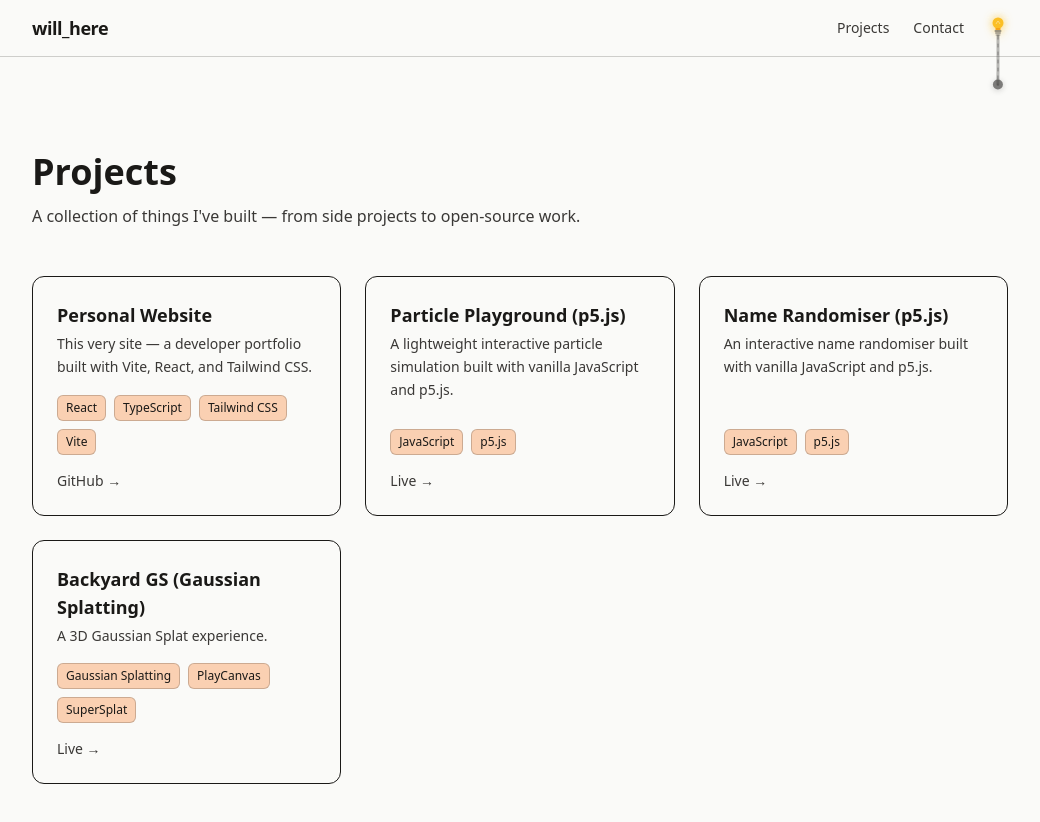
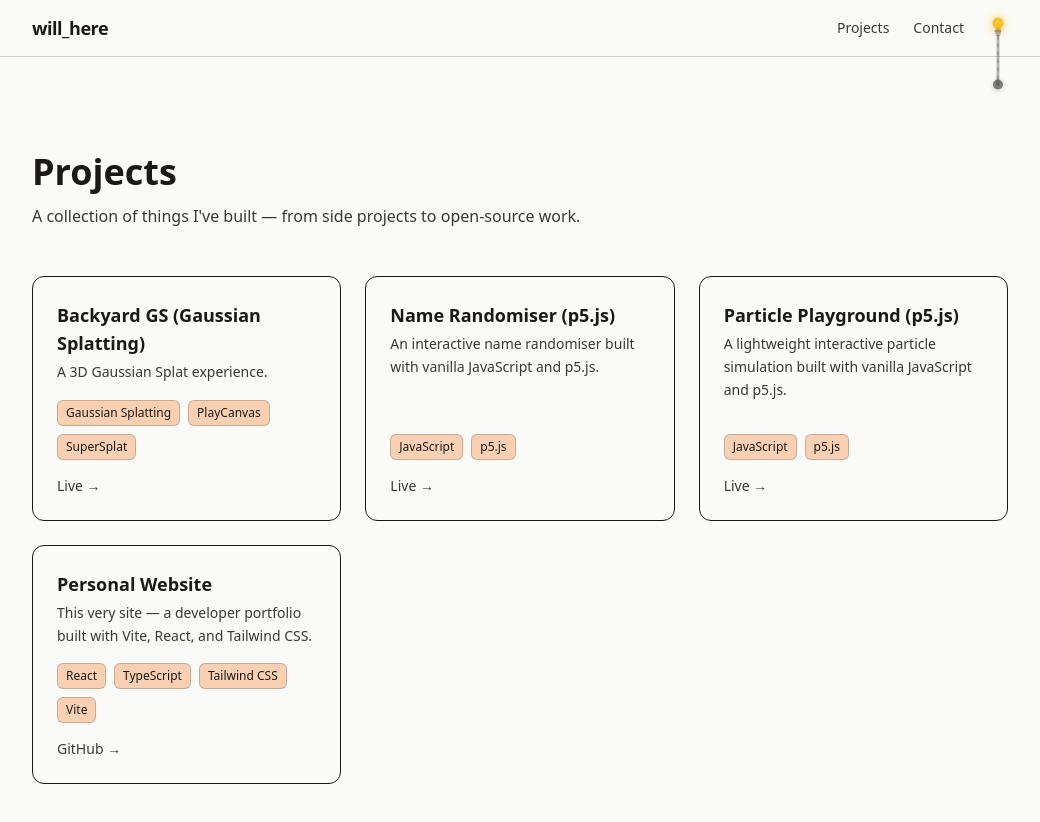
Before and after one commit to will4799/PersonalWebsite, a React (Vite) app: page /projects in a window 1280 px wide. Shown: the top 822 px of the page, without its empty margins (120-1160 px from the left). Built offline with nearby package versions, Linux system fonts and the light colour scheme.

Commit message:
fix:reversed project order. renamed gaussian link to not vonflict with public directory

```diff
--- a/src/App.tsx
+++ b/src/App.tsx
@@ -44,7 +44,7 @@ export default function App() {
           <Routes>
             <Route path="/" element={<Home />} />
             <Route path="/projects" element={<Projects />} />
-            <Route path="/projects/backyard-gs-scene" element={<BackyardScene />} />
+            <Route path="/projects/backyard-gs-view" element={<BackyardScene />} />
           </Routes>
         </main>
       </div>
--- a/src/data/projects.ts
+++ b/src/data/projects.ts
@@ -34,6 +34,6 @@ export const projects: Project[] = [
     title: "Backyard GS (Gaussian Splatting)",
     description: "A 3D Gaussian Splat experience.",
     tags: ["Gaussian Splatting", "PlayCanvas", "SuperSplat"],
-    liveUrl: "/projects/backyard-gs-scene",
+    liveUrl: "/projects/backyard-gs-view",
   },
 ];
--- a/src/pages/Projects.tsx
+++ b/src/pages/Projects.tsx
@@ -10,7 +10,7 @@ export default function ProjectsPage() {
           A collection of things I&apos;ve built — from side projects to open-source work.
         </p>
         <div className="grid sm:grid-cols-2 lg:grid-cols-3 gap-6">
-          {projects.map((project) => (
+          {[...projects].reverse().map((project) => (
             <ProjectCard key={project.id} project={project} />
           ))}
         </div>
```
